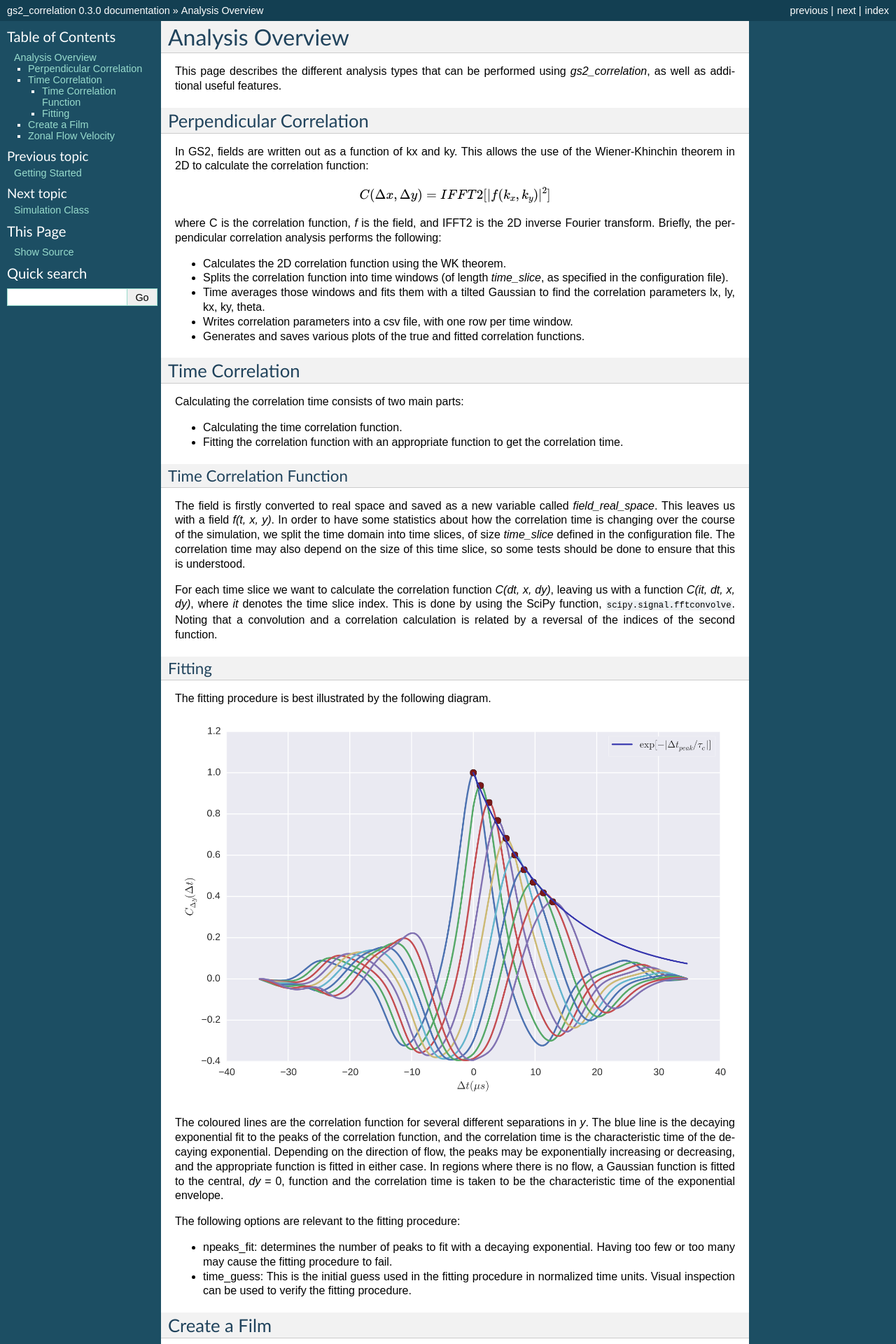
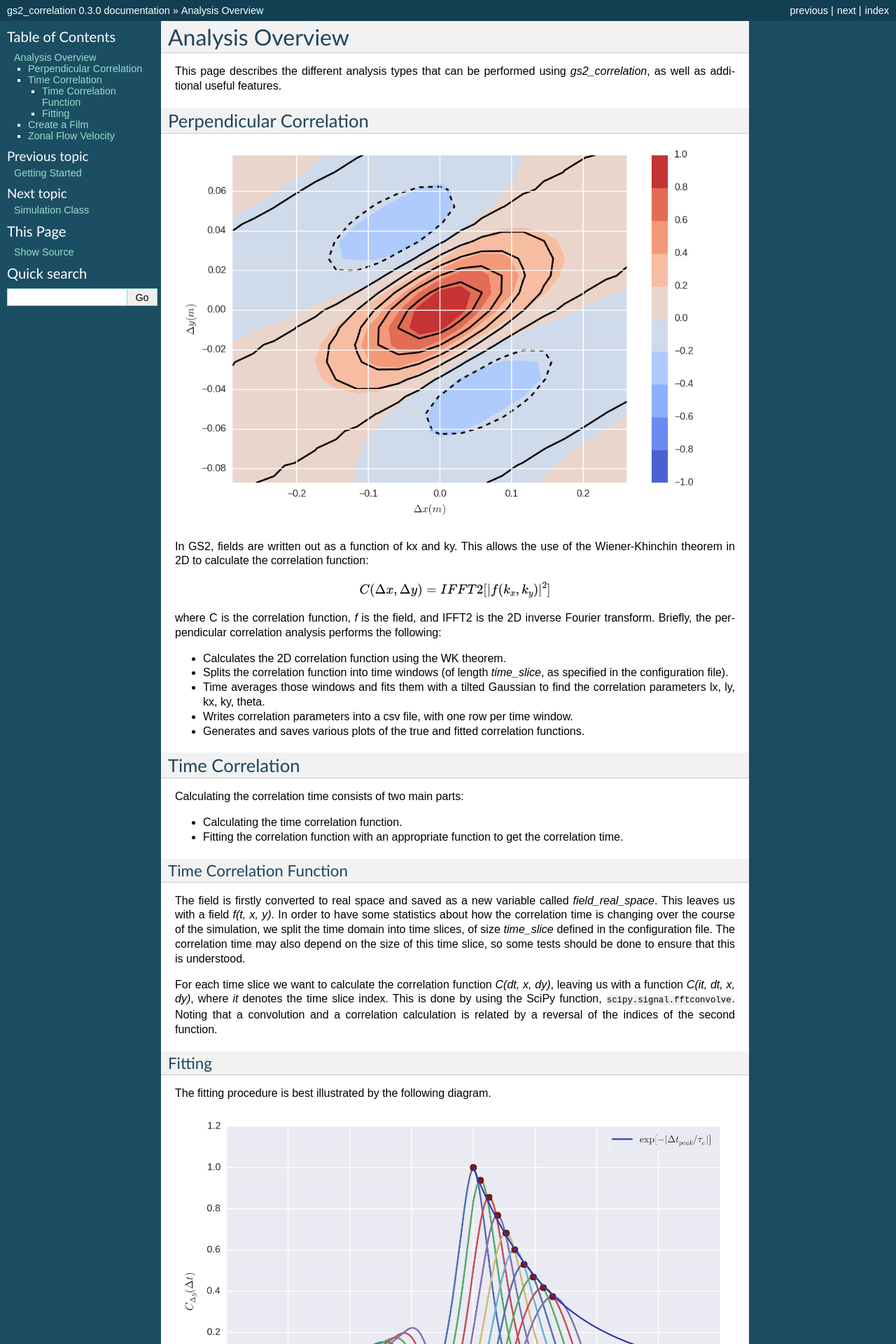
Before and after one commit to ferdinandvanwyk/gs2_correlation, a Sphinx documentation site: the page built from doc/source/analysis_overview.rst, in a window 1280 px wide. Shown: the top 1920 px of the page at 70% size. Built offline with Sphinx 7.4.7, drawn with Linux system fonts in a browser that asks for light colours; formulas are drawn with MathJax 3.

Commit message:
add perp_corr image

```diff
--- a/doc/source/analysis_overview.rst
+++ b/doc/source/analysis_overview.rst
@@ -6,6 +6,8 @@ This page describes the different analysis types that can be performed using
 
 Perpendicular Correlation
 -------------------------
+
+.. image:: perp_corr.png
 
 In GS2, fields are written out as a function of kx and ky. This allows the use
 of the Wiener-Khinchin theorem in 2D to calculate the correlation function:
```
Also changed, not shown: doc/source/perp_corr.png (added).
